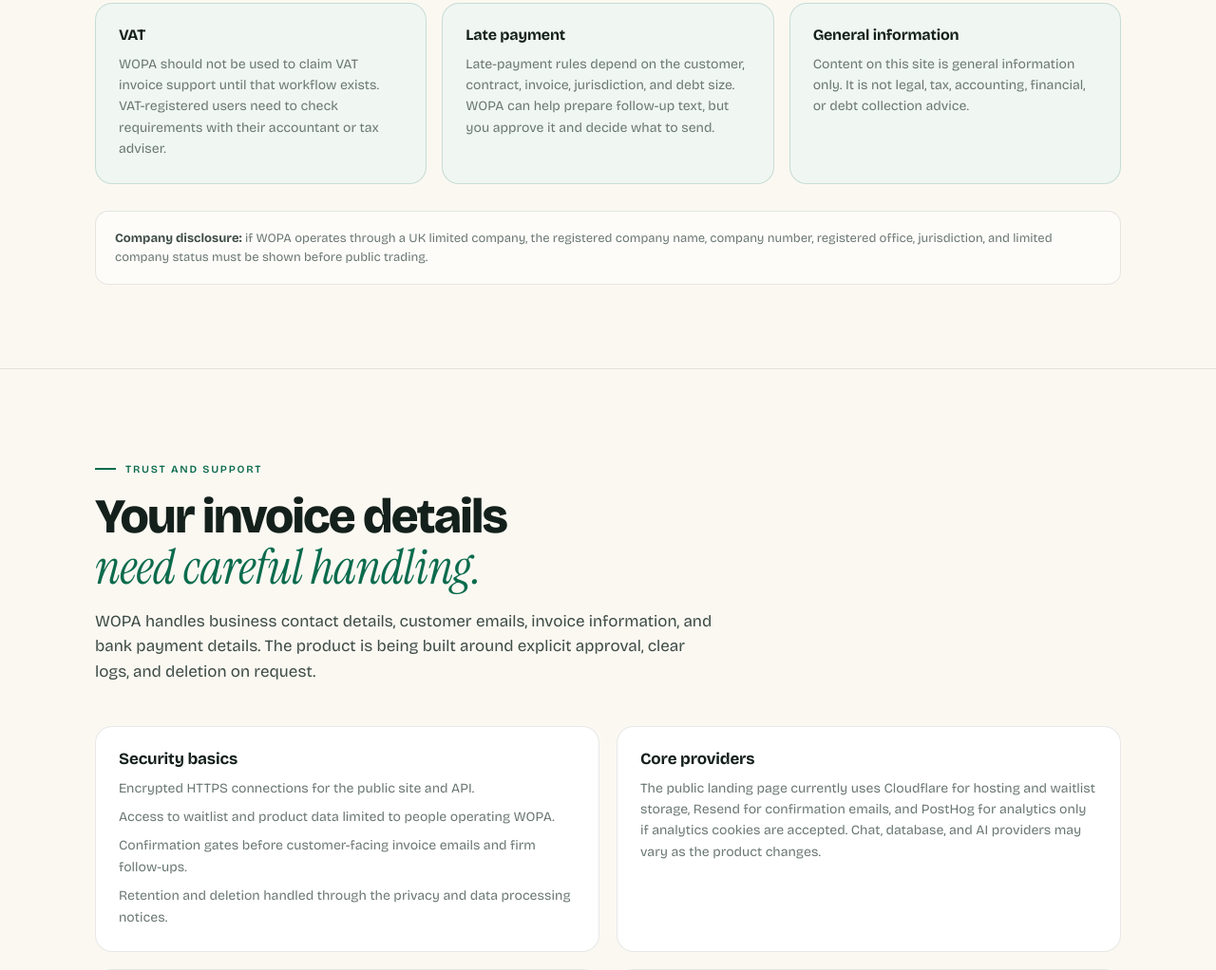
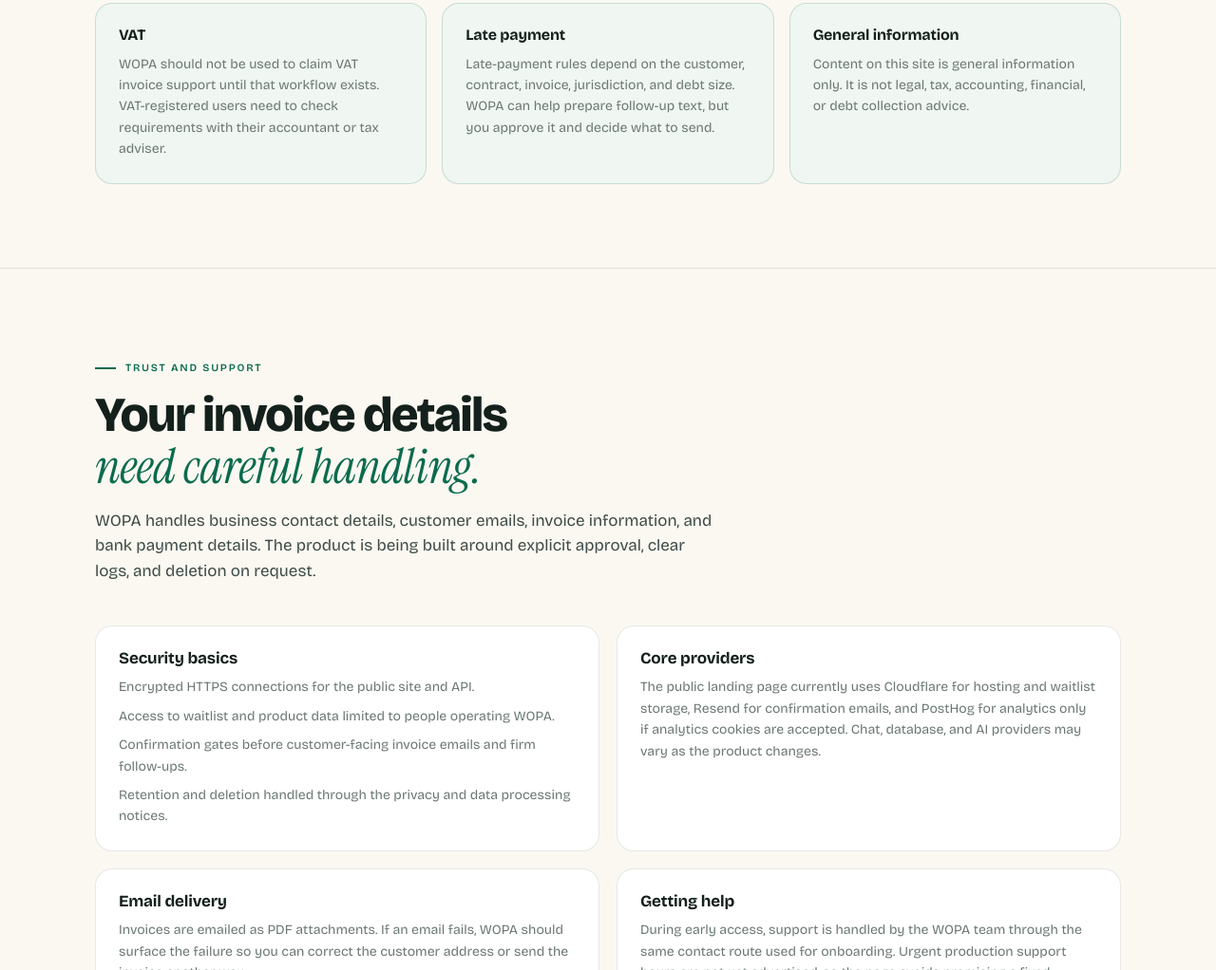
Before and after one commit to boubakerwa/wopa_public, a plain HTML site: page index.html in a window 1280 px wide. Shown: the part 5892-6914 px from the top of the page at 95% size. Drawn offline with nearby package versions, Linux system fonts and the light colour scheme.

Commit message:
Remove company disclosure note from landing page

```diff
--- a/index.html
+++ b/index.html
@@ -1746,9 +1746,6 @@ footer {
         <p>Content on this site is general information only. It is not legal, tax, accounting, financial, or debt collection advice.</p>
       </div>
     </div>
-    <div class="legal-note fade-up" style="transition-delay:0.18s;">
-      <strong>Company disclosure:</strong> if WOPA operates through a UK limited company, the registered company name, company number, registered office, jurisdiction, and limited company status must be shown before public trading.
-    </div>
   </div>
 </section>
 
```
